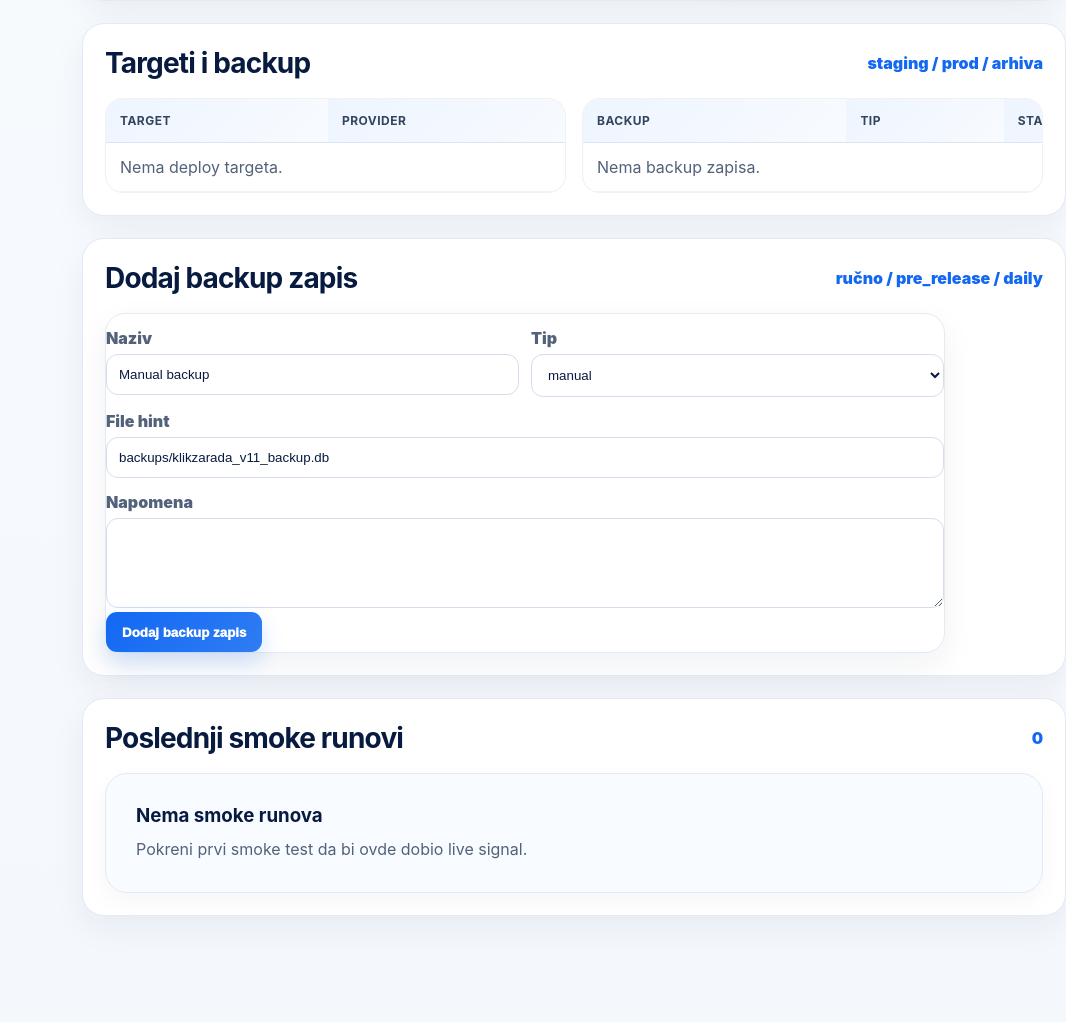
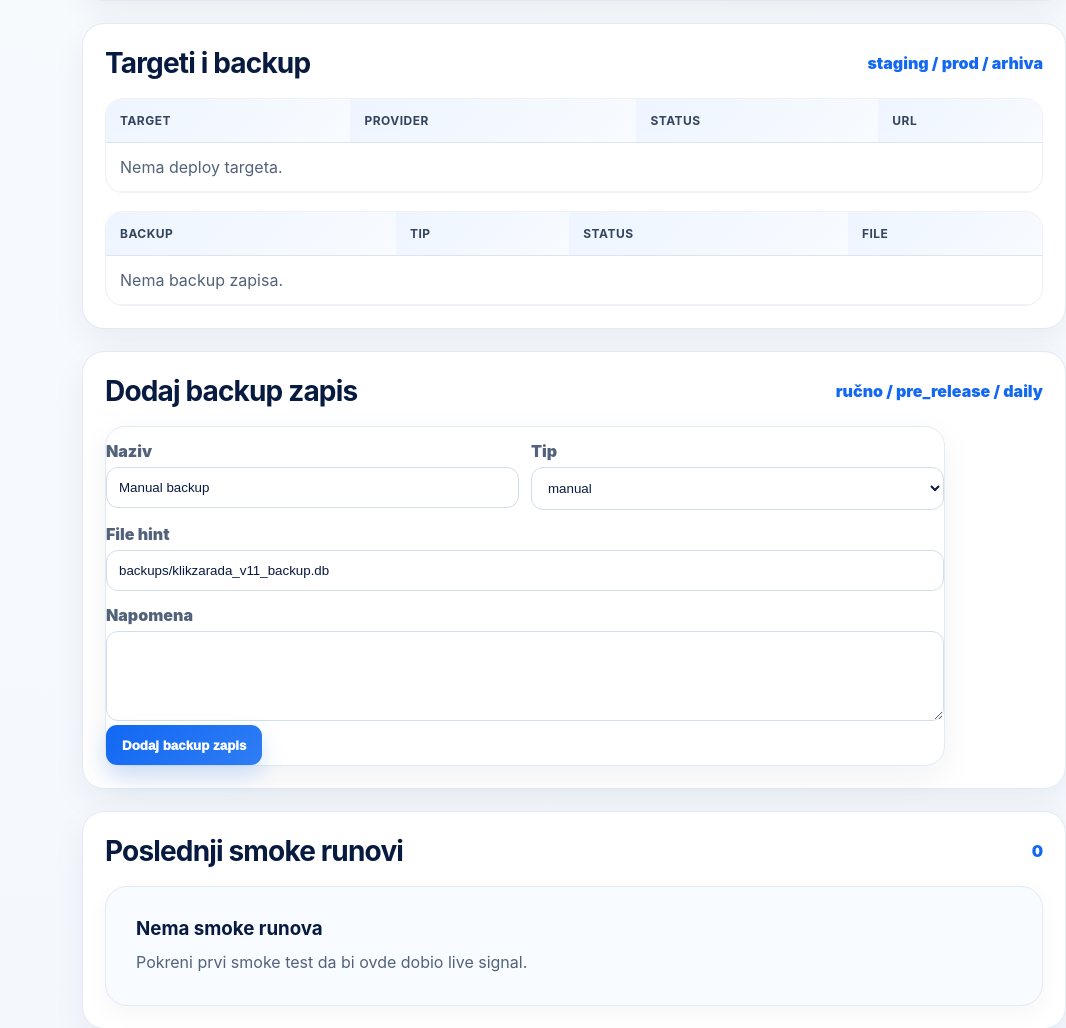
Before and after one commit to angro-scraper/klikzarada, a Python web app: template klikzarada-v11-18-36-complete-trust-launch-pack/klikzarada-v11-18-36-complete-trust-launch-pack/backend/app/templates/admin_deploy_v11.html in a window 1280 px wide. Shown: the part 1245-2273 px from the top of the page, without its empty margins (214-1280 px from the left). Before the commit the page ends 2192 px from the top, so only its background shows below. Run offline with Jinja, Linux system fonts and the light colour scheme; the template is opened without the code that fills it, so the values that code supplies are empty.

Commit message:
Stack deploy target tables vertically

```diff
--- a/klikzarada-v11-18-36-complete-trust-launch-pack/klikzarada-v11-18-36-complete-trust-launch-pack/backend/app/templates/admin_deploy_v11.html
+++ b/klikzarada-v11-18-36-complete-trust-launch-pack/klikzarada-v11-18-36-complete-trust-launch-pack/backend/app/templates/admin_deploy_v11.html
@@ -131,7 +131,7 @@
     <h2>Targeti i backup</h2>
     <span>staging / prod / arhiva</span>
   </div>
-  <div class="kz1111-grid-two">
+  <div class="kz1111-stack-column">
     <div class="premium-table-wrap">
       <table>
         <thead>
```
